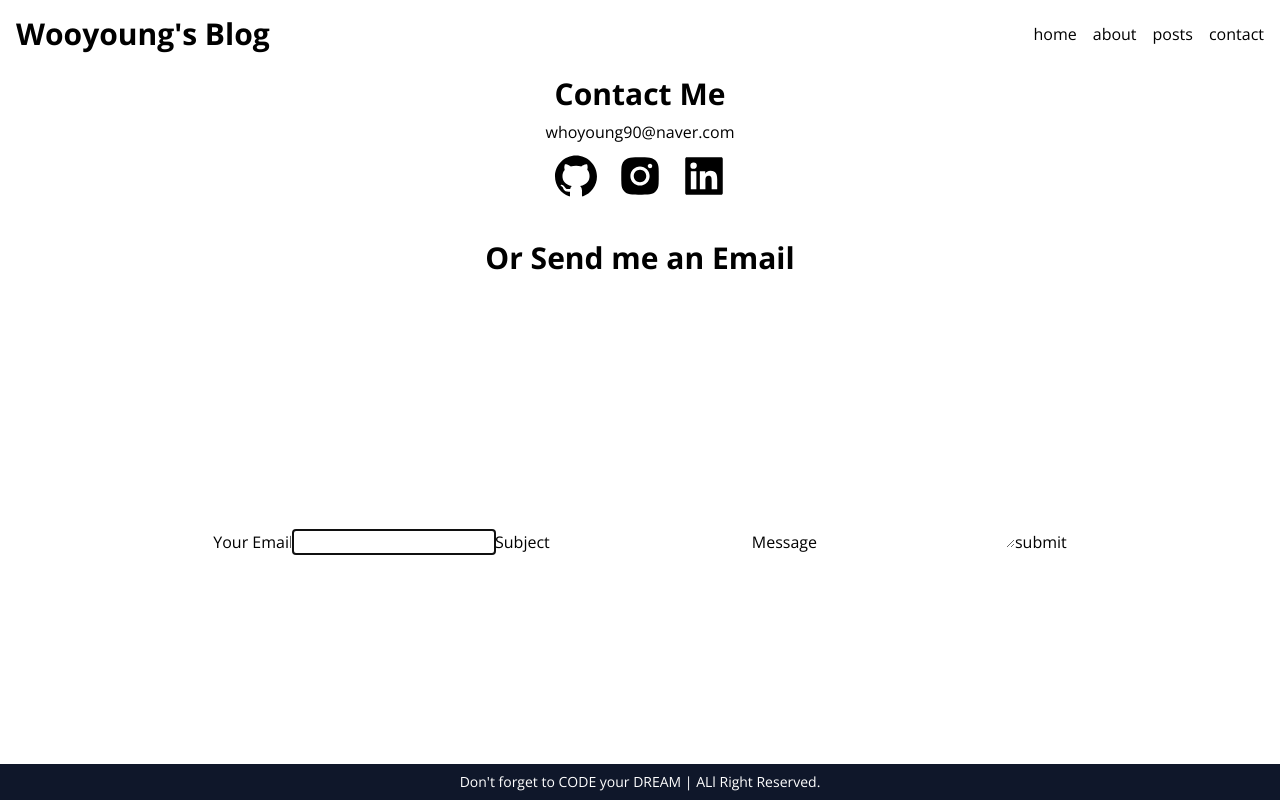
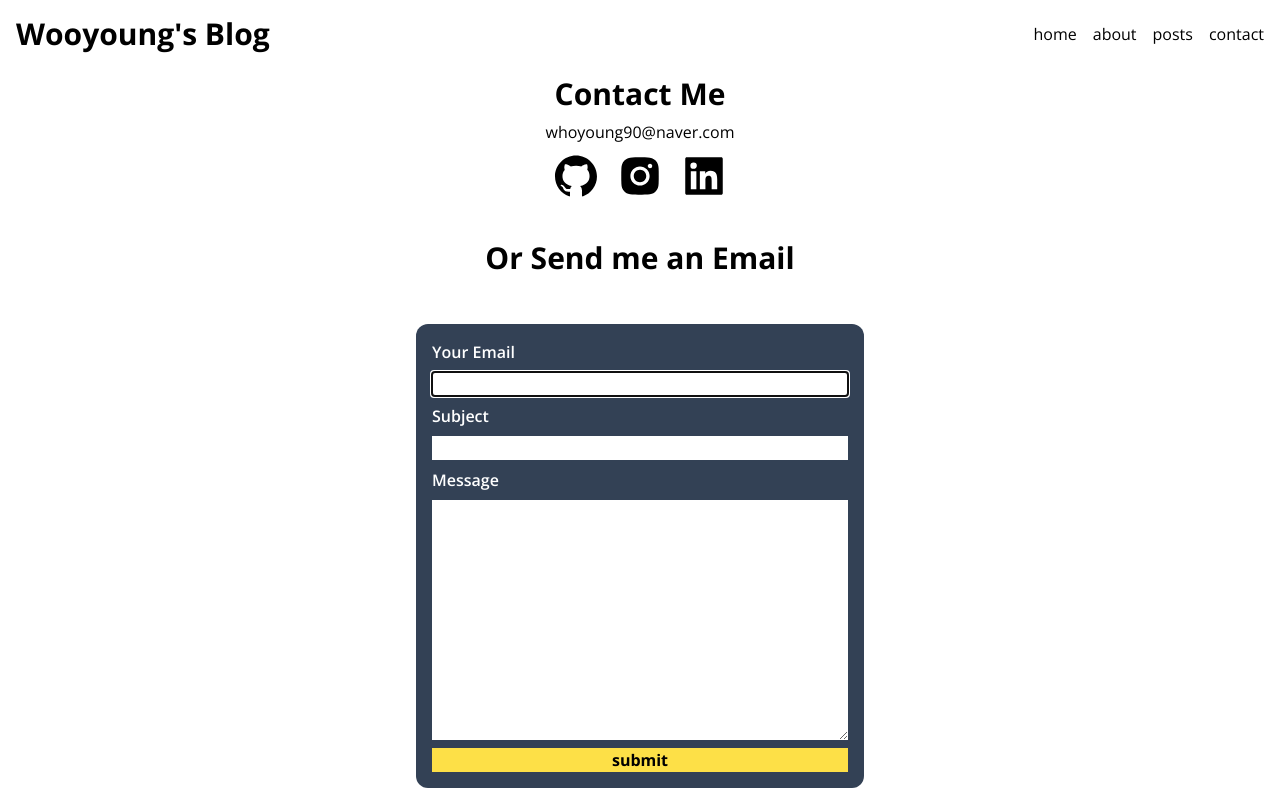
Before and after one commit to whoyoung90/Next-blog, a Next.js app: page /contact in a window 1280 px wide. Built offline with nearby package versions, Linux system fonts and the light colour scheme.

Commit message:
study: 230923 정보, 연락 페이지 - 배너

```diff
--- /dev/null
+++ b/src/components/Banner.tsx
@@ -0,0 +1,18 @@
+export type BannerData = {
+  message: string;
+  state: "success" | "error";
+};
+
+export default function Banner({ banner }: { banner: BannerData }) {
+  const isSuccess = banner.state === "success";
+  const icon = isSuccess ? "✅" : "🔥";
+  return (
+    <p
+      className={`p-2 rounded-xl w-full text-center ${
+        isSuccess ? "bg-green-300" : "bg-red-300"
+      }`}
+    >
+      {`${icon} ${banner.message}`}
+    </p>
+  );
+}
--- a/src/components/ContactForm.tsx
+++ b/src/components/ContactForm.tsx
@@ -1,5 +1,6 @@
 "use client";
 import { ChangeEvent, FormEvent, useState } from "react";
+import Banner, { BannerData } from "./Banner";
 
 type Form = {
   from: string;
@@ -13,6 +14,8 @@
     subject: "",
     message: "",
   });
+  const [banner, setBanner] = useState<BannerData | null>(null);
+
   const onChange = (e: ChangeEvent<HTMLInputElement | HTMLTextAreaElement>) => {
     const { name, value } = e.target;
     setForm((prev) => ({ ...prev, [name]: value }));
@@ -21,11 +24,21 @@
   const onSubmit = (e: FormEvent<HTMLFormElement>) => {
     e.preventDefault(); // 페이지가 다시 로딩되지 않도록
     console.log(form);
+    setBanner({ message: "성공했습니다!", state: "success" });
+    setTimeout(() => {
+      setBanner(null);
+    }, 2000);
   };
   return (
-    <>
-      <form onSubmit={onSubmit}>
-        <label htmlFor="from">Your Email</label>
+    <section className="max-w-md w-full">
+      {banner && <Banner banner={banner} />}
+      <form
+        onSubmit={onSubmit}
+        className="w-full max-w-md flex flex-col gap-2 my-4 p-4 bg-slate-700 rounded-xl text-white"
+      >
+        <label htmlFor="from" className="font-semibold">
+          Your Email
+        </label>
         <input
           type="email"
           id="from"
@@ -34,8 +47,11 @@
           autoFocus
           value={form.from}
           onChange={onChange}
+          className="text-black"
         />
-        <label htmlFor="subject">Subject</label>
+        <label htmlFor="subject" className="font-semibold">
+          Subject
+        </label>
         <input
           type="text"
           id="subject"
@@ -43,8 +59,11 @@
           required
           value={form.subject}
           onChange={onChange}
+          className="text-black"
         />
-        <label htmlFor="message">Message</label>
+        <label htmlFor="message" className="font-semibold">
+          Message
+        </label>
         <textarea
           rows={10}
           id="message"
@@ -52,9 +71,12 @@
           required
           value={form.message}
           onChange={onChange}
+          className="text-black"
         />
-        <button>submit</button>
+        <button className="bg-yellow-300 text-black font-bold hover:bg-yellow-400">
+          submit
+        </button>
       </form>
-    </>
+    </section>
   );
 }
```
